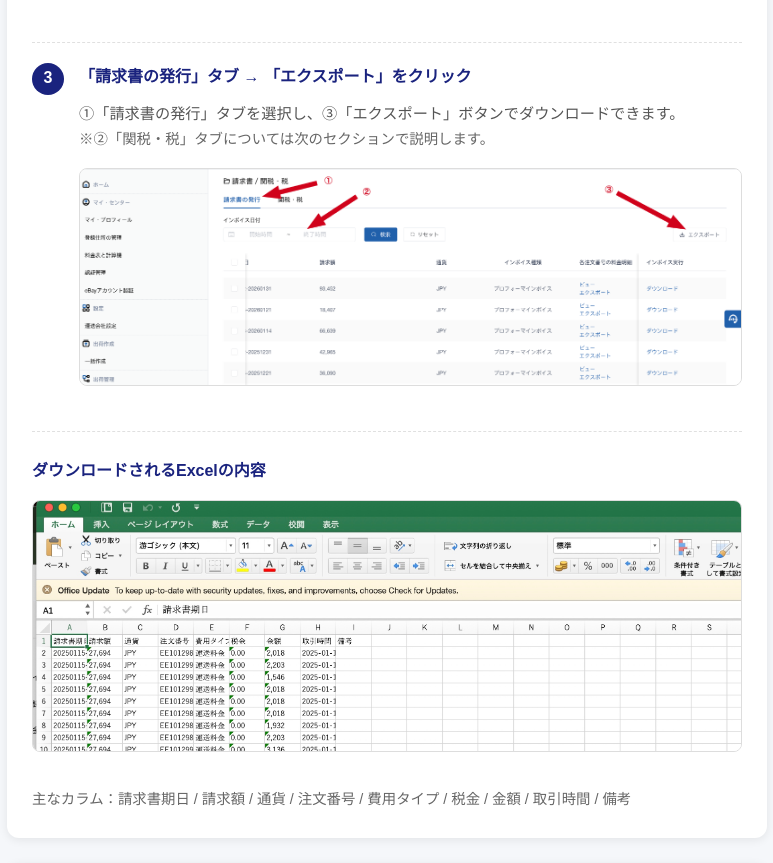
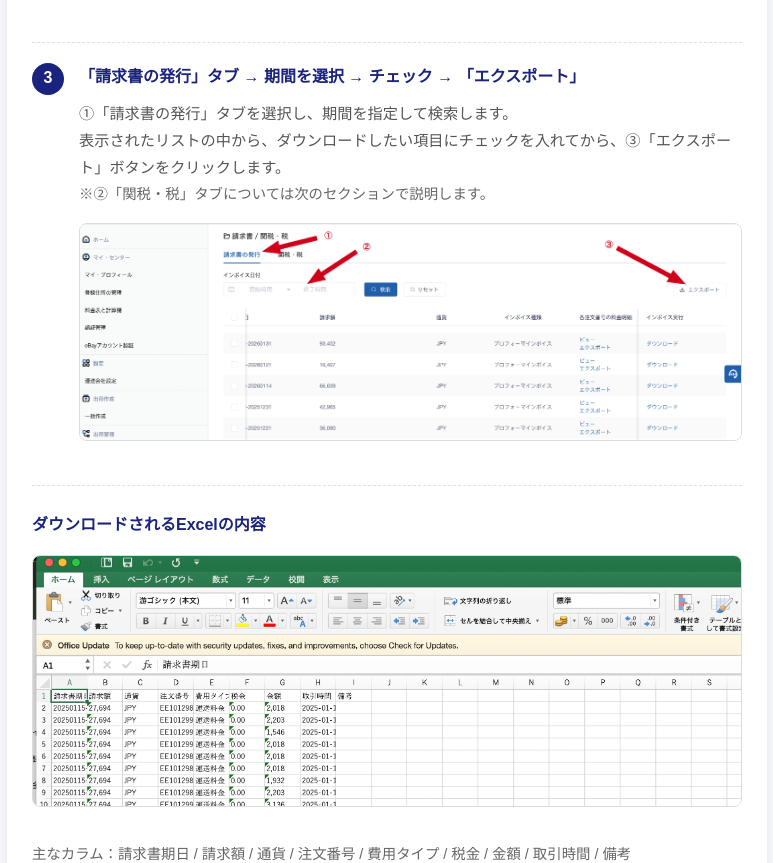
Before and after one commit to naokijodan/cpass-invoice-guide, a plain HTML site: page index.html in a window 1280 px wide. Shown: the part 1495-2358 px from the top of the page, without its empty margins (253-1026 px from the left). Drawn offline with Linux system fonts and the light colour scheme.

Commit message:
docs: 期間選択とチェックの手順を追加

```diff
--- a/index.html
+++ b/index.html
@@ -216,8 +216,9 @@
                 <div class="step">
                     <div class="step-num">3</div>
                     <div class="step-text">
-                        <h4>「請求書の発行」タブ → 「エクスポート」をクリック</h4>
-                        <p>①「請求書の発行」タブを選択し、③「エクスポート」ボタンでダウンロードできます。</p>
+                        <h4>「請求書の発行」タブ → 期間を選択 → チェック → 「エクスポート」</h4>
+                        <p>①「請求書の発行」タブを選択し、期間を指定して検索します。</p>
+                        <p>表示されたリストの中から、ダウンロードしたい項目にチェックを入れてから、③「エクスポート」ボタンをクリックします。</p>
                         <p style="font-size: 0.9rem; color: #666;">※②「関税・税」タブについては次のセクションで説明します。</p>
                         <img src="images/step3-invoice.png" alt="請求書の発行 - エクスポート" class="screenshot">
                     </div>
```
